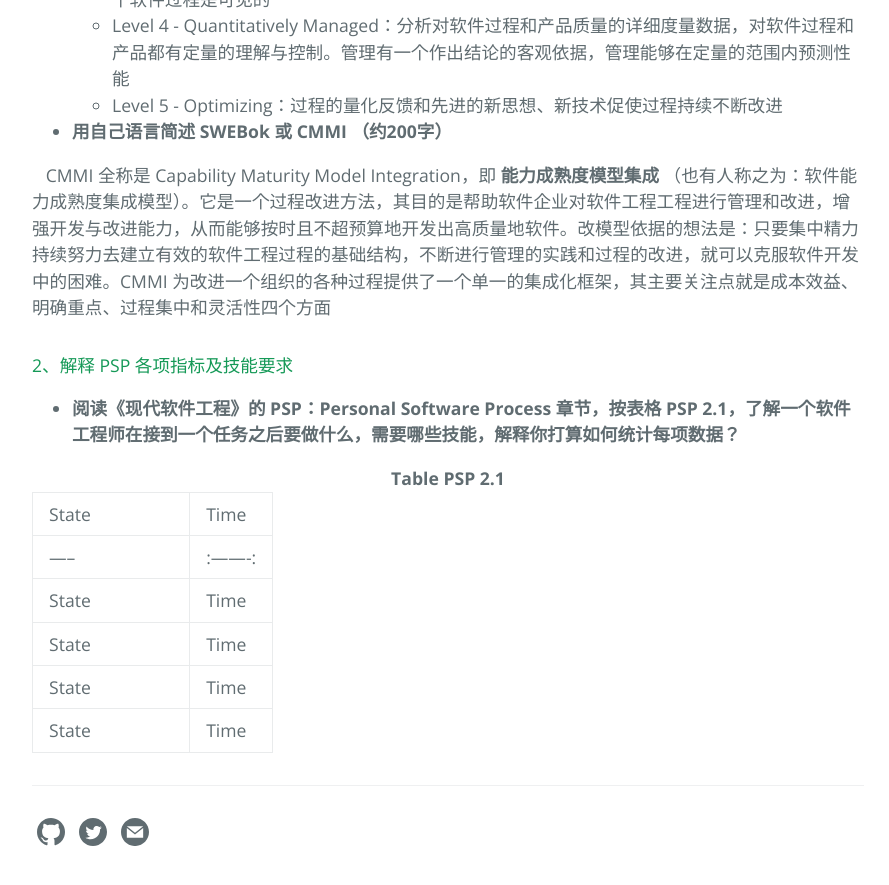
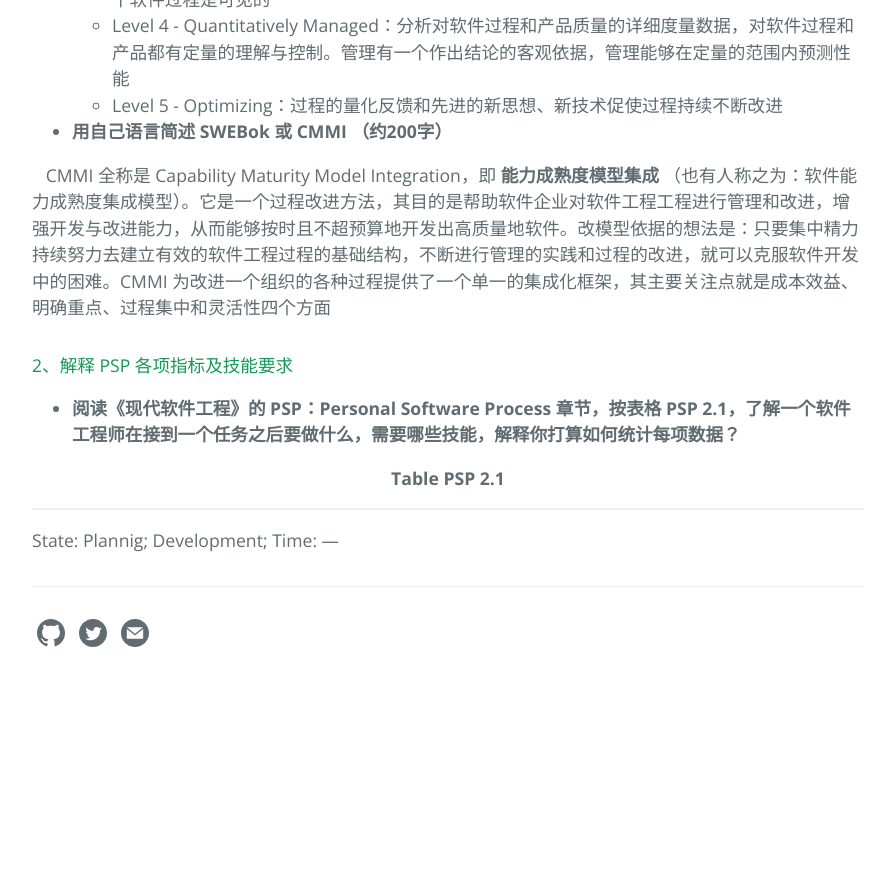
Before and after one commit to joece/joece.github.io, a Jekyll site: the page built from _posts/2018-03-15-Software-System-Analysis-and-Design-Homework1.md, in a window 1280 px wide and 900 px high, scrolled down 2121 px. Shown: the top 885 px of the window, without its empty margins (192-1081 px from the left). Built offline with Jekyll 4.4.1, drawn with Linux system fonts in a browser that asks for light colours; formulas are drawn with MathJax 3; after the commit the page ends 2822 px from its top, so only the background shows below that.

Commit message:
Update 2018-03-15-Software-System-Analysis-and-Design-Homework1.md

```diff
--- a/_posts/2018-03-15-Software-System-Analysis-and-Design-Homework1.md
+++ b/_posts/2018-03-15-Software-System-Analysis-and-Design-Homework1.md
@@ -67,10 +67,7 @@ title: "Homework1"
 - __阅读《现代软件工程》的 PSP：Personal Software Process 章节，按表格 PSP 2.1，了解一个软件工程师在接到一个任务之后要做什么，需要哪些技能，解释你打算如何统计每项数据？__
 
 <center><b>Table PSP 2.1</b></center>
-
-|State                   |Time     |
-|-----                   |:-------:|
-|State                   |Time     |
-|State                   |Time     |
-|State                   |Time     |
-|State                   |Time     |
+---
+State: Plannig; Development;
+Time:
+---
```
